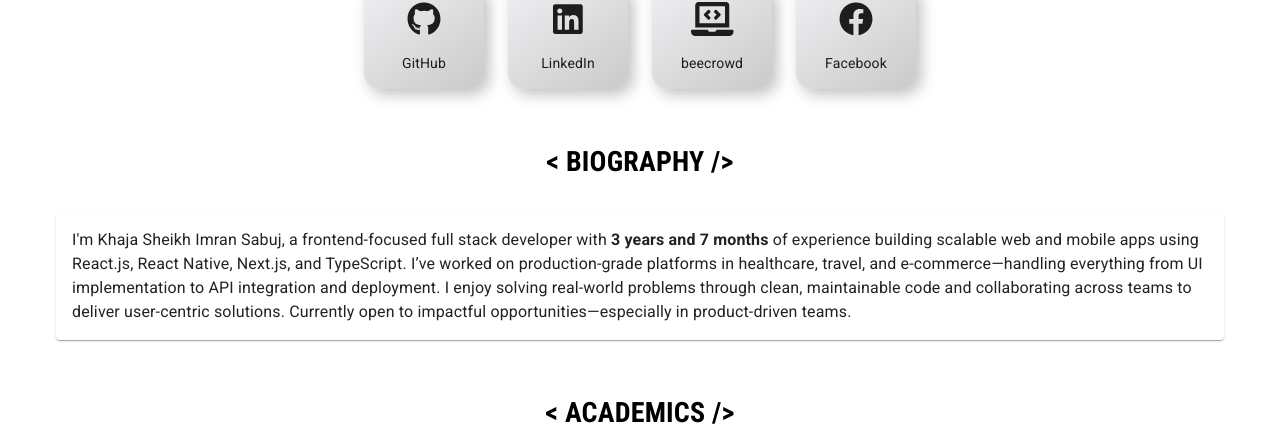
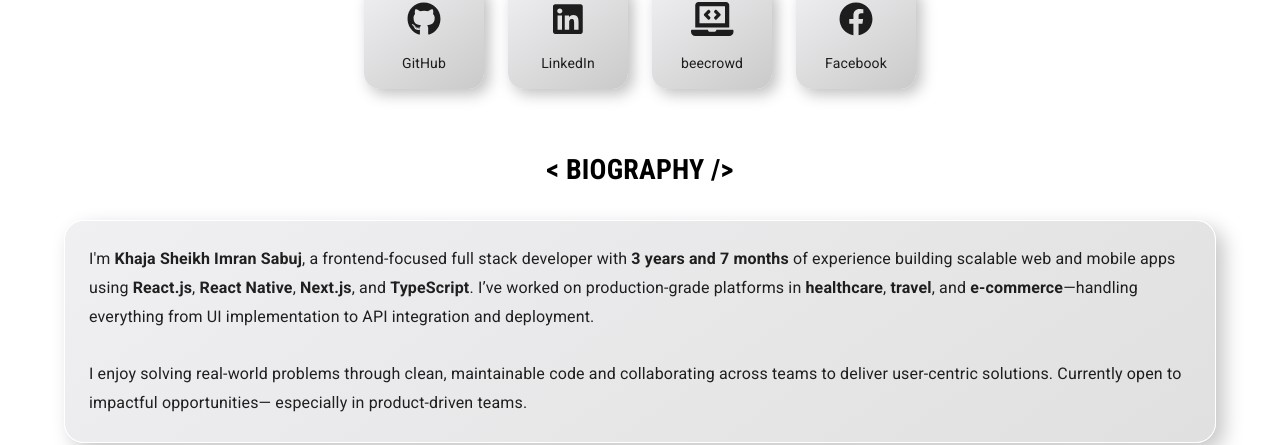
Before and after one commit to skImranSabuj/portfolio, a React (Create React App) app: page / in a window 1280 px wide. Shown: the part 374-819 px from the top of the page. Built offline with nearby package versions, Linux system fonts and the light colour scheme.

Commit message:
:up: Update: bio card

```diff
--- a/src/components/Biography/Biography.js
+++ b/src/components/Biography/Biography.js
@@ -1,19 +1,12 @@
-import { Box } from "@mui/system";
 import React from "react";
-import AppButton from "../components/AppButton";
-
-import bdemrLogo from "../../static/images/logo_bdemr.png";
-import bdemrbanner from "../../static/images/exp-bdemr.png";
+import { Box, Card, Typography } from "@mui/material";
 import SectionTitle from "../../Pages/Home/AboutMe/SectionTitle";
-import { Card, Grid, Typography } from "@mui/material";
-import { styles } from "../../theme/styles";
 import useFirebase from "../../hooks/useFirebase";
-import { useContext } from "react";
 
 const Biography = () => {
   const { user } = useFirebase();
 
-  function formatExperience(startDateStr) {
+  const formatExperience = (startDateStr) => {
     const startDate = new Date(startDateStr);
     const now = new Date();
 
@@ -25,46 +18,52 @@ const Biography = () => {
       months += 12;
     }
 
-    if (years < 0 || (years === 0 && months === 0)) {
-      return "Just started";
-    }
+    if (years < 0 || (years === 0 && months === 0)) return "Just started";
 
-    const yearStr = years > 0 ? `${years} year${years > 1 ? "s" : ""}` : "";
-    const monthStr =
-      months > 0 ? `${months} month${months > 1 ? "s" : ""}` : "";
+    const yearStr = years ? `${years} year${years > 1 ? "s" : ""}` : "";
+    const monthStr = months ? `${months} month${months > 1 ? "s" : ""}` : "";
 
-    if (yearStr && monthStr) return `${yearStr} and ${monthStr}`;
-    return yearStr || monthStr;
-  }
+    return yearStr && monthStr
+      ? `${yearStr} and ${monthStr}`
+      : yearStr || monthStr;
+  };
 
   const experience = formatExperience("2021-11-01");
 
-  console.log({ user });
   return (
-    <Box
-      sx={{
-        flexGrow: 1,
-        textAlign: "left",
-        padding: "1rem",
-      }}
-    >
+    <Box sx={{ flexGrow: 1, textAlign: "left", padding: "1.5rem" }}>
       <Box sx={{ marginBottom: "2rem", textAlign: "center" }}>
         <SectionTitle title="Biography" />
       </Box>
-      <Card>
-        <Box sx={{ padding: "1rem" }}>
-          <Typography>
-            I'm Khaja Sheikh Imran Sabuj, a frontend-focused full stack
-            developer with <b>{experience} </b> of experience building scalable
-            web and mobile apps using React.js, React Native, Next.js, and
-            TypeScript. I’ve worked on production-grade platforms in healthcare,
-            travel, and e-commerce—handling everything from UI implementation to
-            API integration and deployment. I enjoy solving real-world problems
-            through clean, maintainable code and collaborating across teams to
-            deliver user-centric solutions. Currently open to impactful
-            opportunities—especially in product-driven teams.
-          </Typography>
-        </Box>
+
+      <Card
+        sx={{
+          padding: "1.5rem",
+          borderRadius: "1.25rem",
+          background: "linear-gradient(145deg, #f0f0f3, #e0e0e0)",
+          boxShadow: "8px 8px 20px #c6c6c6, -8px -8px 20px #ffffff",
+          border: "1px solid #fff",
+          transition: "all 0.3s ease",
+          "&:hover": {
+            boxShadow: "5px 5px 12px #ccc, -5px -5px 12px #fff",
+            transform: "translateY(-3px)",
+          },
+        }}
+      >
+        <Typography variant="body1" sx={{ lineHeight: 1.8 }}>
+          I'm <b>Khaja Sheikh Imran Sabuj</b>, a frontend-focused full stack
+          developer with <b>{experience}</b> of experience building scalable web
+          and mobile apps using <b>React.js</b>, <b>React Native</b>,{" "}
+          <b>Next.js</b>, and <b>TypeScript</b>. I’ve worked on production-grade
+          platforms in <b>healthcare</b>, <b>travel</b>, and <b>e-commerce</b>
+          —handling everything from UI implementation to API integration and
+          deployment.
+          <br />
+          <br />I enjoy solving real-world problems through clean, maintainable
+          code and collaborating across teams to deliver user-centric solutions.
+          Currently open to impactful opportunities— especially in
+          product-driven teams.
+        </Typography>
       </Card>
     </Box>
   );
```
